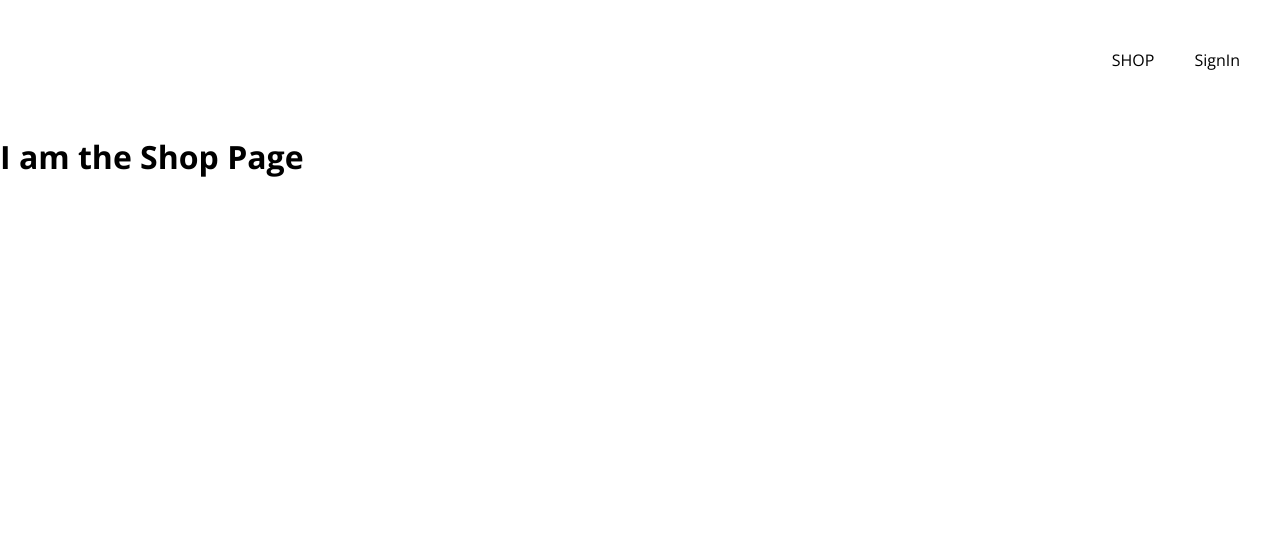
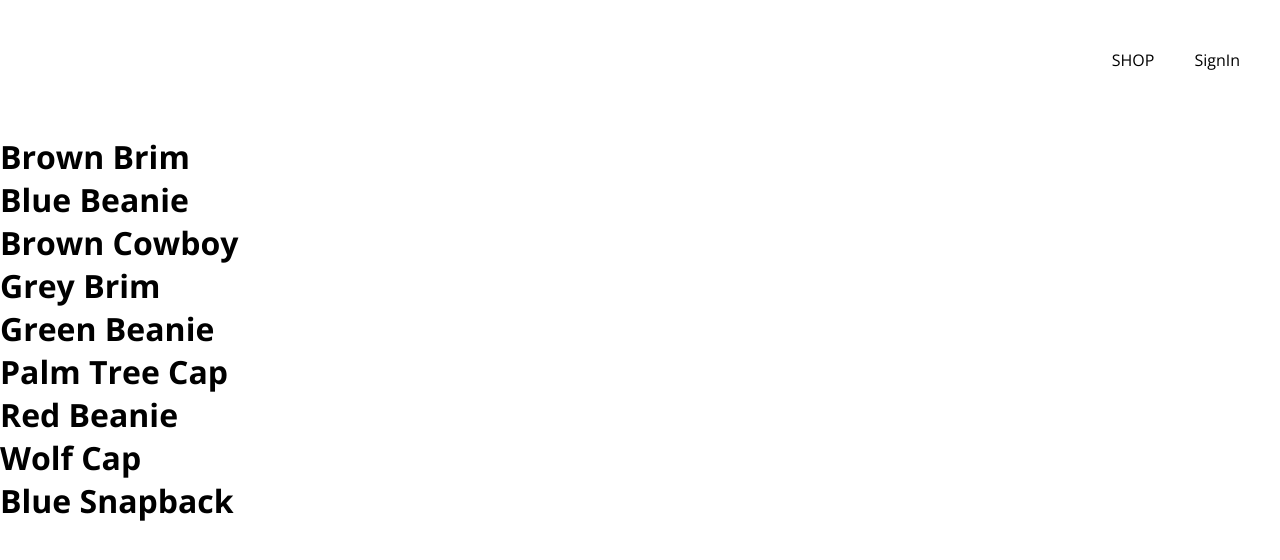
Before and after one commit to jadTahaGit/Stripe-Shop, a React (Create React App) app: page /shop in a window 1280 px wide. Shown: the top 560 px of the page. Built offline with nearby package versions, Linux system fonts and the light colour scheme; some icons are missing; the HTML template or start-up script is replaced by a standard one.

Commit message:
Shop Component  --version 01.01.26

```diff
--- a/src/App.js
+++ b/src/App.js
@@ -2,9 +2,7 @@
 import Home from './routes/home/home.component';
 import Navigation from './routes/navigation/navigation.component';
 import Authentication from './routes/authentication/authentication.component';
-const Shop = () => {
-  return <h1>I am the Shop Page</h1>;
-};
+import Shop from './routes/shop/shop.component';
 
 const App = () => {
   return (
--- /dev/null
+++ b/src/routes/shop/shop.component.jsx
@@ -0,0 +1,15 @@
+import SHOP_DATA from '../../shopdata.json';
+
+const Shop = () => {
+  return (
+    <div>
+      {SHOP_DATA.map(({ id, name }) => (
+        <div key={id}>
+          <h1>{name}</h1>
+        </div>
+      ))}
+    </div>
+  );
+};
+
+export default Shop;
--- /dev/null
+++ b/src/shopdata.json
@@ -0,0 +1,56 @@
+[
+  {
+    "id": 1,
+    "name": "Brown Brim",
+    "imageUrl": "https://i.ibb.co/ZYW3VTp/brown-brim.png",
+    "price": 25
+  },
+  {
+    "id": 2,
+    "name": "Blue Beanie",
+    "imageUrl": "https://i.ibb.co/ypkgK0X/blue-beanie.png",
+    "price": 18
+  },
+  {
+    "id": 3,
+    "name": "Brown Cowboy",
+    "imageUrl": "https://i.ibb.co/QdJwgmp/brown-cowboy.png",
+    "price": 35
+  },
+  {
+    "id": 4,
+    "name": "Grey Brim",
+    "imageUrl": "https://i.ibb.co/RjBLWxB/grey-brim.png",
+    "price": 25
+  },
+  {
+    "id": 5,
+    "name": "Green Beanie",
+    "imageUrl": "https://i.ibb.co/YTjW3vF/green-beanie.png",
+    "price": 18
+  },
+  {
+    "id": 6,
+    "name": "Palm Tree Cap",
+    "imageUrl": "https://i.ibb.co/rKBDvJX/palm-tree-cap.png",
+    "price": 14
+  },
+  {
+    "id": 7,
+    "name": "Red Beanie",
+    "imageUrl": "https://i.ibb.co/bLB646Z/red-beanie.png",
+    "price": 18
+  },
+  {
+    "id": 8,
+    "name": "Wolf Cap",
+    "imageUrl": "https://i.ibb.co/1f2nWMM/wolf-cap.png",
+    "price": 14
+  },
+  {
+    "id": 9,
+    "name": "Blue Snapback",
+    "imageUrl": "https://i.ibb.co/X2VJP2W/blue-snapback.png",
+    "price": 16
+  }
+]
```
